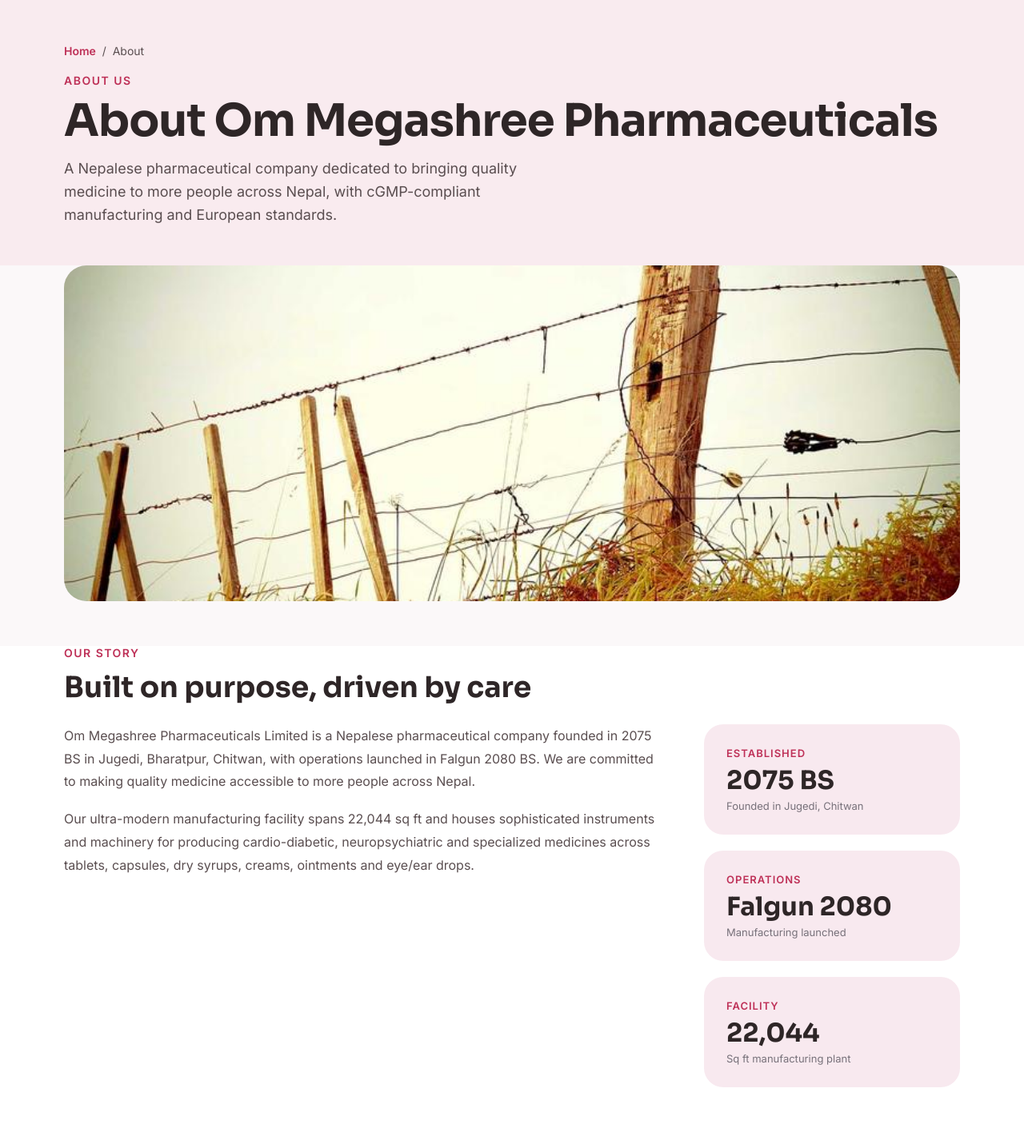
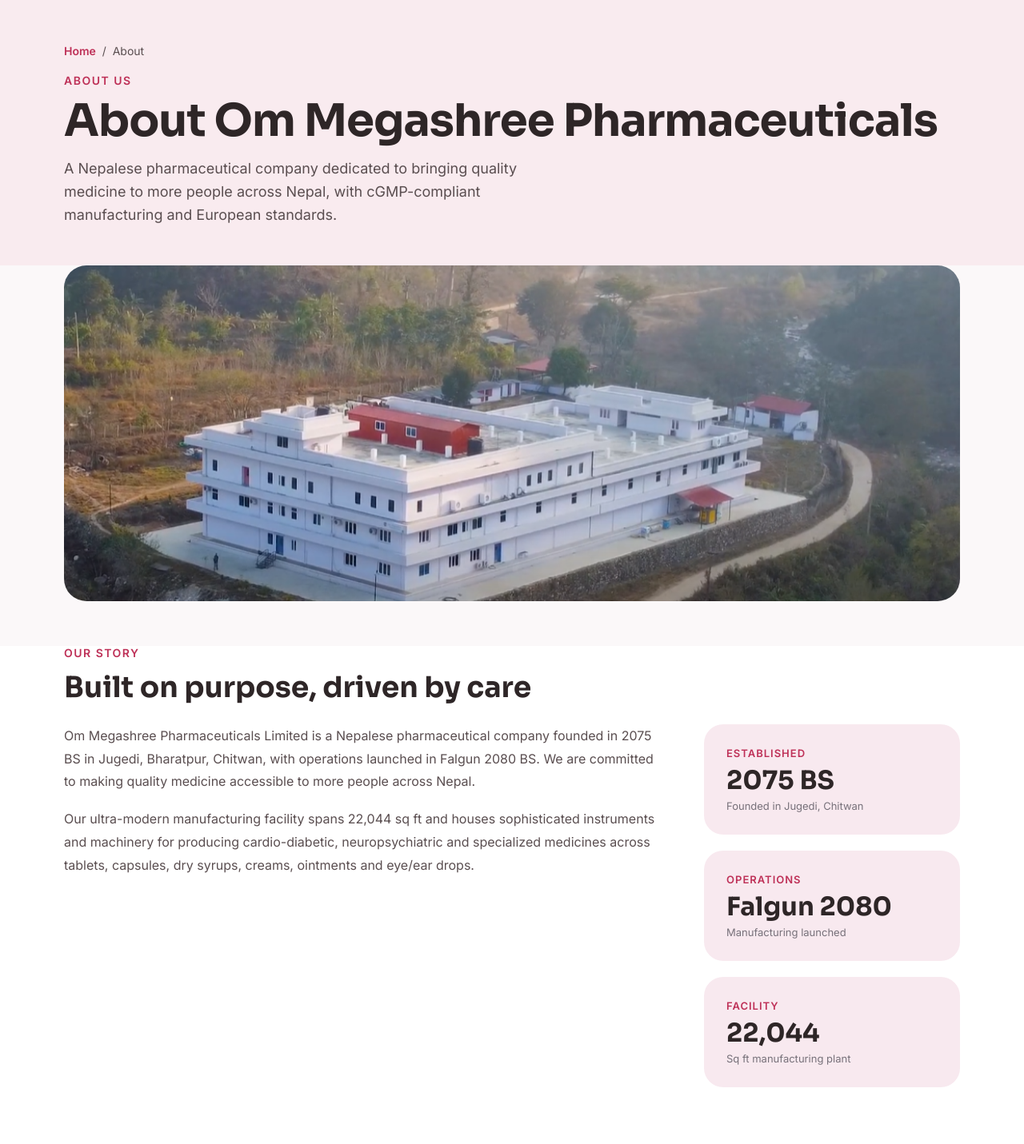
Before and after one commit to saileshkandel10/ommegashreefrontendwebsite, a Laravel app: page /about in a window 1280 px wide. Shown: the part 119-1550 px from the top of the page at 80% size. Run offline with Laravel 12, Linux system fonts and the light colour scheme; style sheets or scripts are compiled from the project's sources.

Commit message:
Use unnamed.webp in about page hero banners

```diff
--- a/resources/views/about/index.blade.php
+++ b/resources/views/about/index.blade.php
@@ -12,7 +12,7 @@
 
   <!-- hero banner -->
   <div style="padding:0 80px 56px">
-    <img src="/images/professional/laboratory.jpg" alt="Om Megashree Pharmaceuticals facility" style="width:100%;height:420px;object-fit:cover;border-radius:28px">
+    <img src="/images/professional/unnamed.webp" alt="Om Megashree Pharmaceuticals facility" style="width:100%;height:420px;object-fit:cover;border-radius:28px">
   </div>
 
   <!-- company overview -->
--- a/resources/views/about/vision.blade.php
+++ b/resources/views/about/vision.blade.php
@@ -21,7 +21,7 @@ $aboutRoutes=['/chairpersons-message','/our-vision-and-mission','/board-of-direc
     </div>
   </div>
   <div style="flex:1 1 640px;min-width:0;display:flex;flex-direction:column;gap:28px">
-    <img src="/images/professional/laboratory.jpg" alt="Team and factory" style="width:100%;height:100%;object-fit:cover;border-radius:28px">
+    <img src="/images/professional/unnamed.webp" alt="Team and factory" style="width:100%;height:420px;object-fit:cover;border-radius:28px">
     <div style="display:grid;grid-template-columns:repeat(2,minmax(0,1fr));gap:24px">
       <div style="background:#B72E5B;color:#fff;border-radius:28px;padding:44px">
         <div style="width:52px;height:52px;border-radius:14px;background:#fff;color:#B72E5B;display:flex;align-items:center;justify-content:center;margin-bottom:24px"><svg width="26" height="26" viewBox="0 0 24 24" fill="none" stroke="currentColor" stroke-width="2" aria-hidden="true"><path d="M1 12s4-8 11-8 11 8 11 8-4 8-11 8S1 12 1 12z"></path><circle cx="12" cy="12" r="3"></circle></svg></div>
```
